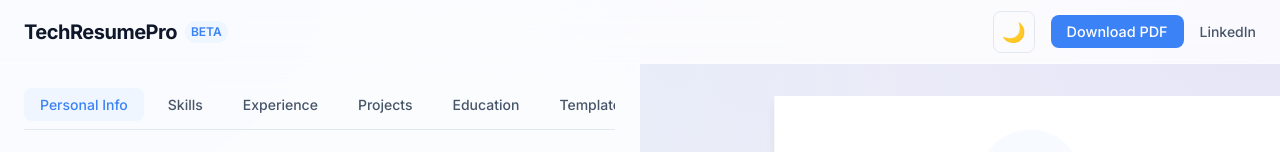
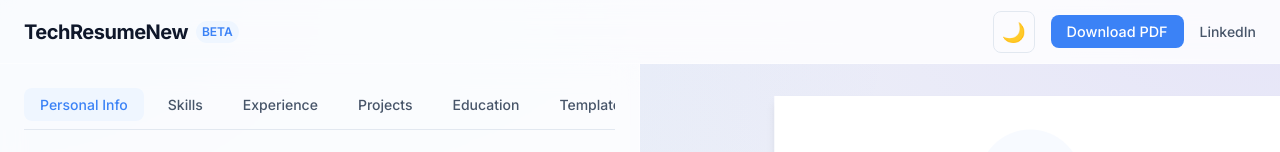
Before and after one commit to manishGoyalCode/resumebuilder, a React (Vite) app: page / in a window 1280 px wide. Shown: the top 152 px of the page. Built offline with nearby package versions, Linux system fonts and the light colour scheme.

Commit message:
made changes

```diff
--- a/src/components/layout/Header.tsx
+++ b/src/components/layout/Header.tsx
@@ -9,7 +9,7 @@ export const Header: React.FC = () => {
     return (
         <header className={styles.header}>
             <div className={styles.logo}>
-                <h1>TechResumePro</h1>
+                <h1>TechResumeNew</h1>
                 <span className={styles.badge}>Beta</span>
                 <SaveStatus />
             </div>
```
